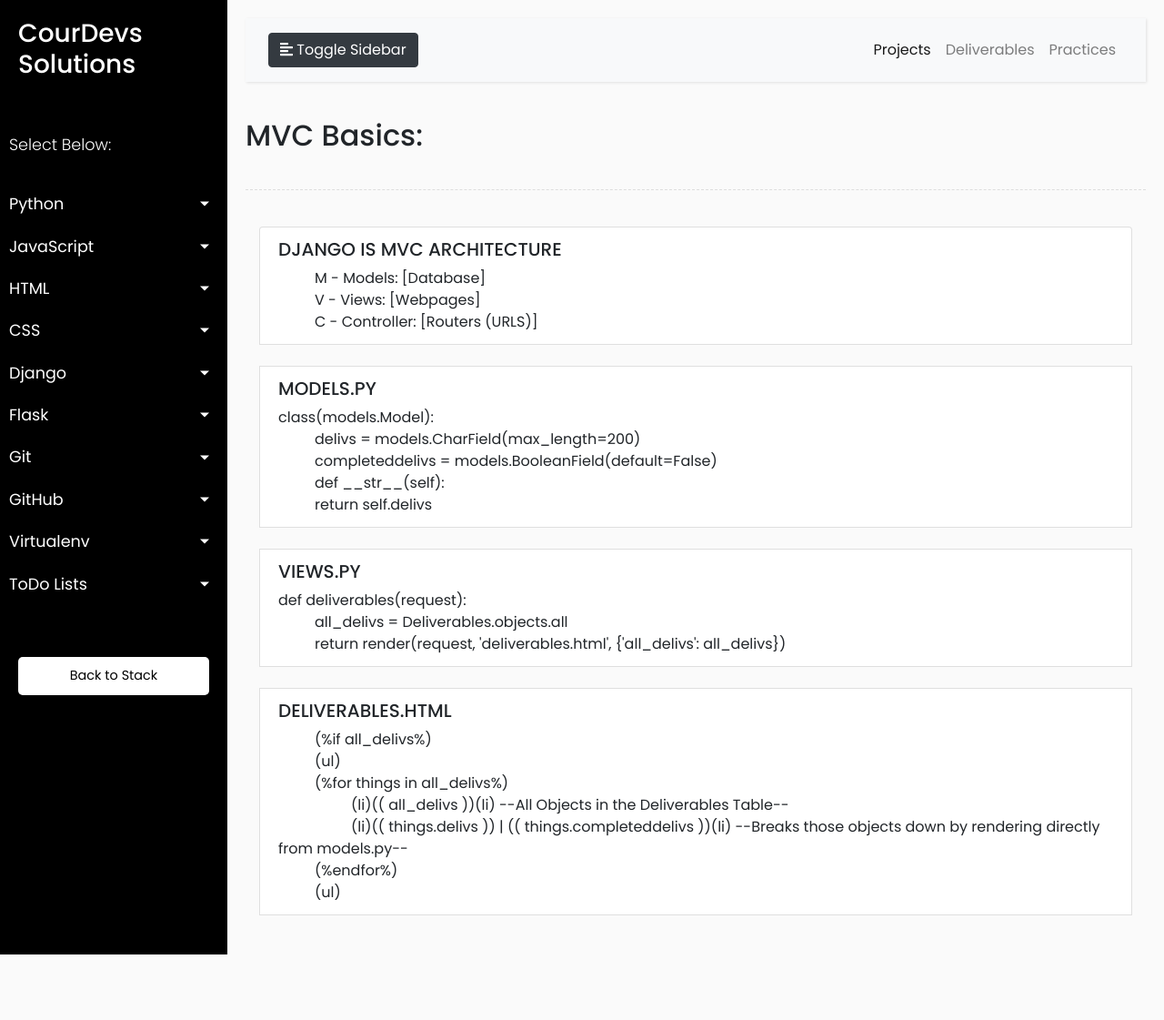
After one commit to courthub74/CourDevs-Solutions, a Django app: page /mvcbasics/ in a window 1280 px wide. The commit adds this page. Shown: the whole page at 91% size. Run offline with Django 3.2, Linux system fonts and the light colour scheme; some libraries are stand-ins or nearby versions.

```diff
--- a/courdevs/templates/base.html
+++ b/courdevs/templates/base.html
@@ -90,7 +90,7 @@
                             <a href="{% url 'setupdjango' %}">Setting up Django</a>
                         </li>
                         <li>
-                            <a href="#">MVC Basics</a>
+                            <a href="{% url 'mvcbasics' %}">MVC Basics</a>
                         </li>
                         <li>
                             <a href="#">Clone Django Project</a>
--- /dev/null
+++ b/courdevs/templates/mvcbasics.html
@@ -0,0 +1,101 @@
+{% extends 'base.html' %}
+
+{% block content %}
+
+
+  <!DOCTYPE html>
+ <html lang="en">
+        <head>
+            <meta charset="UTF-8">
+            <meta name="viewport" content="width=device-width, initial-scale=1.0">
+
+
+        </head>
+
+  <body>
+
+
+
+    <div id="content">
+          <nav class="navbar navbar-expand-lg navbar-light bg-light">
+                <div class="container-fluid">
+
+                    <button type="button" id="sidebarCollapse" class="btn btn-dark">
+                        <i class="fas fa-align-left"></i>
+                        <span>Toggle Sidebar</span>
+                    </button>
+                    <button class="btn btn-dark d-inline-block d-lg-none ml-auto" type="button" data-toggle="collapse" data-target="#navbarSupportedContent" aria-controls="navbarSupportedContent" aria-expanded="false" aria-label="Toggle navigation">
+                        <i class="fas fa-align-justify"></i>
+                    </button>
+
+                    <div class="collapse navbar-collapse" id="navbarSupportedContent">
+                        <ul class="nav navbar-nav ml-auto">
+                            <li class="nav-item active">
+                                <a class="nav-link" href="{% url 'projects' %}">Projects</a>
+                            </li>
+                            <li class="nav-item">
+                                <a class="nav-link" href="#">Deliverables</a>
+                            </li>
+                            <li class="nav-item">
+                                <a class="nav-link" href="#">Practices</a>
+                            </li>
+
+                        </ul>
+                    </div>
+                </div>
+            </nav>
+
+            <style type="text/css">
+            	.tab {
+            		margin-left: 40px;
+            	}
+            	.tab80 {
+            		margin-left: 80px;
+            	}
+            </style>
+
+
+    <h2>MVC Basics:</h2>
+
+    <div class="line"></div>
+
+     <div class="container">
+    <ol class="list-group mr-8">
+			    	<li class="list-group-item"><h5>DJANGO IS MVC ARCHITECTURE</h5>
+
+												<span class="tab">M - Models: [Database] <br>
+												<span class="tab">V - Views: [Webpages] <br>
+												<span class="tab">C - Controller: [Routers (URLS)]</li>
+			    	<br>
+			    	<li class="list-group-item"><h5>MODELS.PY</h5>
+												class(models.Model):<br>
+												<span class="tab">delivs = models.CharField(max_length=200) <br>
+												<span class="tab">completeddelivs = models.BooleanField(default=False) <br>
+
+												<span class="tab">def __str__(self): <br>
+													<span class="tab">return self.delivs</li>
+			    	<br>
+			    	<li class="list-group-item"><h5>VIEWS.PY</h5>
+													def deliverables(request):<br>
+														<span class="tab">all_delivs = Deliverables.objects.all <br>
+														<span class="tab">return render(request, 'deliverables.html', {'all_delivs': all_delivs})</li>
+			    	<br>
+
+			    		<li class="list-group-item"><h5>DELIVERABLES.HTML</h5>
+															<span class="tab">(%if all_delivs%) <br>
+
+															<span class="tab">(ul) <br>
+																<span class="tab">(%for things in all_delivs%) <br>
+																	<span class="tab80">(li)(( all_delivs ))(li) --All Objects in the Deliverables Table--<br>
+																	<span class="tab80">(li)(( things.delivs )) | (( things.completeddelivs ))(li) --Breaks those
+																	objects down by rendering directly from models.py--<br>
+																<span class="tab">(%endfor%)<br>
+															<span class="tab">(ul)</li>
+
+			    	<br>
+			    </div>
+			    </div>
+
+	</div>
+
+{% endblock %}
--- a/courdevs/templates/setupdjango.html
+++ b/courdevs/templates/setupdjango.html
@@ -31,7 +31,7 @@
                     <div class="collapse navbar-collapse" id="navbarSupportedContent">
                         <ul class="nav navbar-nav ml-auto">
                             <li class="nav-item active">
-                                <a class="nav-link" href="#">Projects</a>
+                                <a class="nav-link" href="{% url 'projects' %}">Projects</a>
                             </li>
                             <li class="nav-item">
                                 <a class="nav-link" href="#">Deliverables</a>
--- a/courdevs/urls.py
+++ b/courdevs/urls.py
@@ -3,9 +3,14 @@ from . import views
 
 urlpatterns = [
 	path('', views.main, name='main'),
+
+	#Django Notes
 	path('setupdjango/', views.setupdjango, name="setupdjango"),
 
+	#MVC Notes
+	path('mvcbasics/', views.mvcbasics, name="mvcbasics"),
 
+	#Projects Checklist
 	path('projects/', views.projects, name="projects"),
 	path('project_cross_off/<list_id>', views.project_cross_off, name="project_cross_off"),
 	path('project_uncross/<list_id>', views.project_uncross, name="project_uncross"),
--- a/courdevs/views.py
+++ b/courdevs/views.py
@@ -12,6 +12,10 @@ def main(request):
 #DJANGO
 def setupdjango(request):
 	return render(request, "setupdjango.html", {})
+
+#MVC BASICS
+def mvcbasics(request):
+	return render(request, "mvcbasics.html", {})
 
 
 #PROJECTSentry
```
Also changed, not shown: courdevs/templates/projects.html (+27 -0 lines), db.sqlite3.
